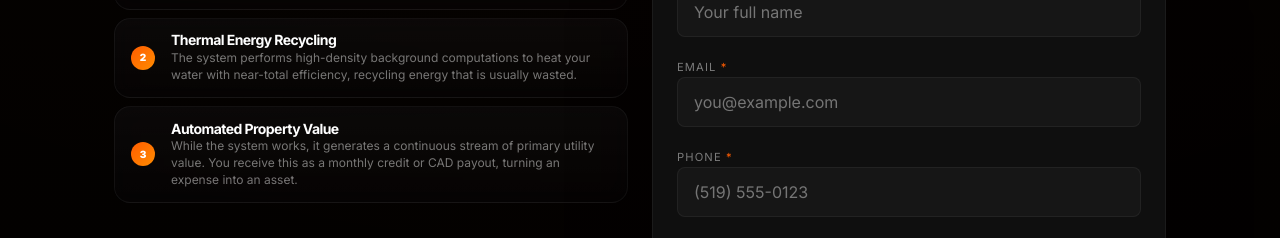
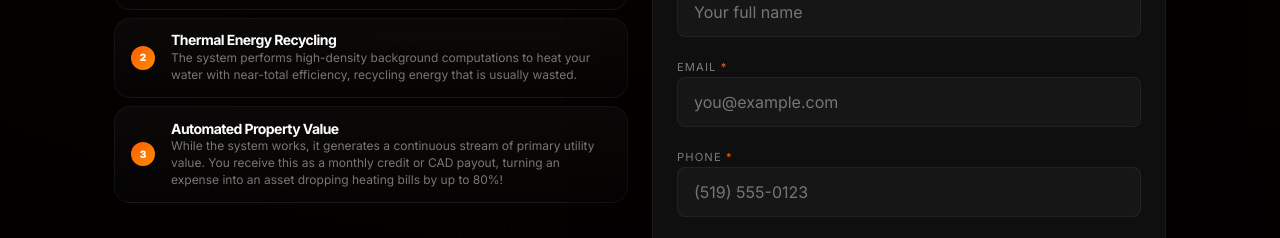
Before and after one commit to London-mining-company/genesis-heating, a Preact app: page / in a window 1280 px wide. Shown: the part 1040-1278 px from the top of the page. Built offline with nearby package versions, Linux system fonts and the light colour scheme; no server answers.

Commit message:
update step 3 copy with 80% discount hook

```diff
--- a/src/App.tsx
+++ b/src/App.tsx
@@ -94,7 +94,7 @@ const Icon = ({ p }: { p: string }) => <svg className="icon-svg" viewBox="0 0 24
 const STEPS = [
     { n: 1, t: 'Standard Integration', d: 'We replace your old tank with a professional-grade Superheat unit. It fits your current plumbing footprint perfectly with zero renovation or lifestyle changes required.' },
     { n: 2, t: 'Thermal Energy Recycling', d: 'The system performs high-density background computations to heat your water with near-total efficiency, recycling energy that is usually wasted.' },
-    { n: 3, t: 'Automated Property Value', d: 'While the system works, it generates a continuous stream of primary utility value. You receive this as a monthly credit or CAD payout, turning an expense into an asset.' },
+    { n: 3, t: 'Automated Property Value', d: 'While the system works, it generates a continuous stream of primary utility value. You receive this as a monthly credit or CAD payout, turning an expense into an asset dropping heating bills by up to 80%!' },
 ]
 
 const BENEFITS = [
```
